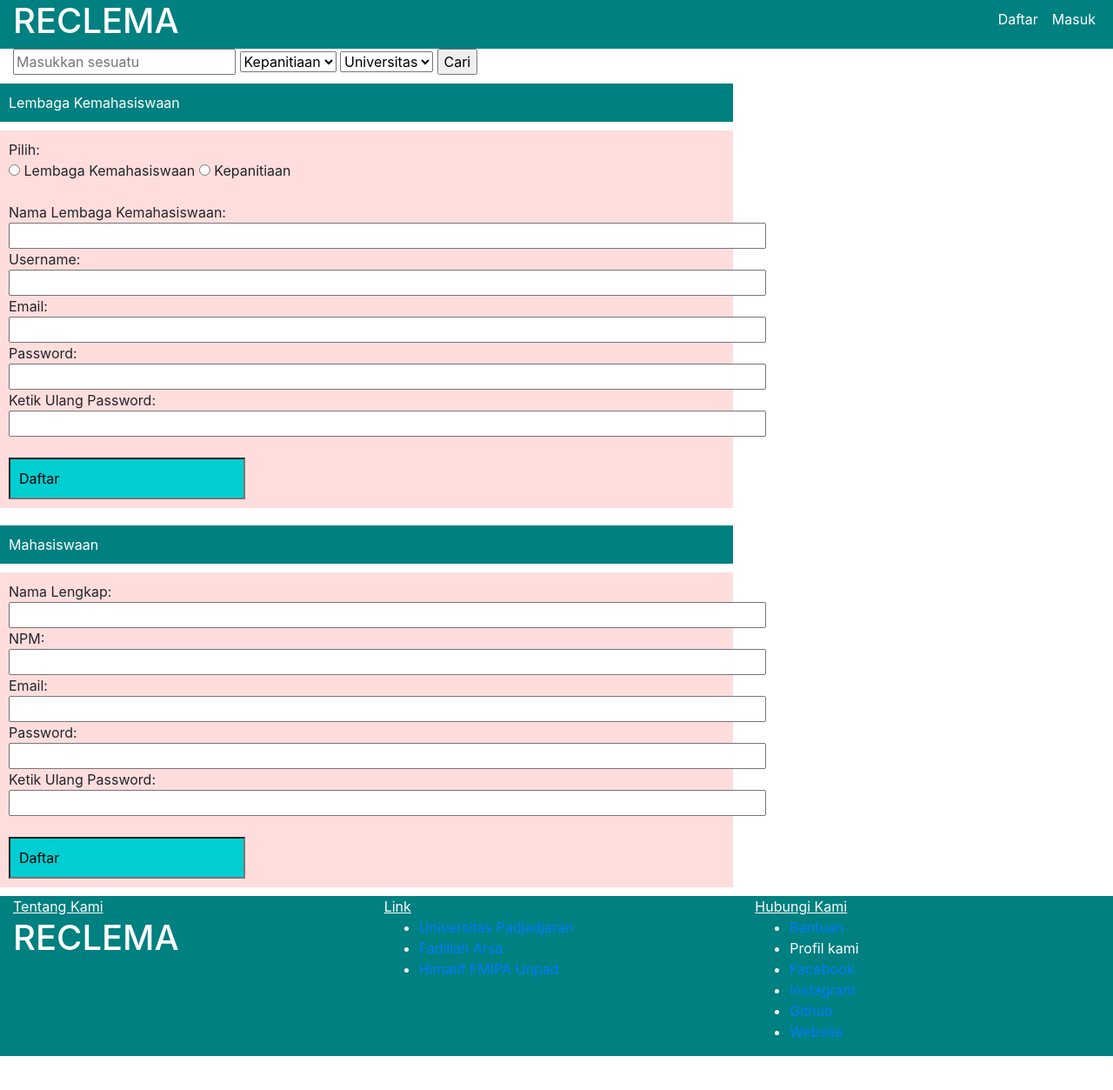
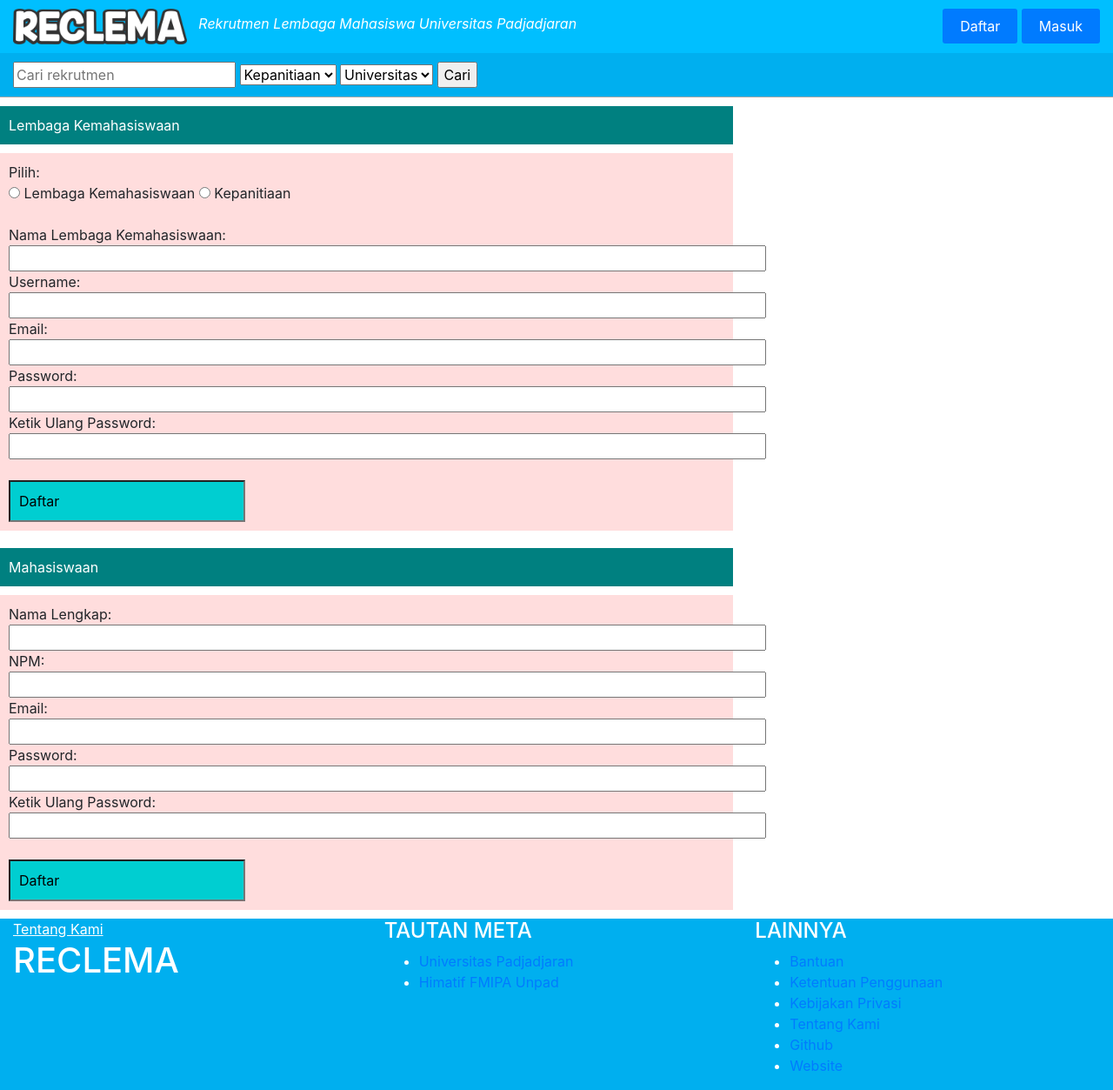
Before and after one commit to fadillaharsa/pwproject, a PHP site: page /daftar.php in a window 1280 px wide. Shown: the whole page at 87% size. Before the commit the page ends 1214 px from the top, so only its background shows below. Run offline with PHP 8.4, Linux system fonts and the light colour scheme.

Commit message:
menambahkan beberapa css

```diff
--- a/Reclema/part/footer.php
+++ b/Reclema/part/footer.php
@@ -1,23 +1,23 @@
 <div class="container-fluid">
-	<div class="row" style="background: #008080; color: white">
+	<div class="row" style="background: #00AFEF; color: white">
 		<div class="col-sm-4"><u>Tentang Kami</u>
 			<img src="">
 			<h1>RECLEMA</h1>
 		</div>
 		<div class="col-sm-4">
-			<u>Link</u>
+			<h4>TAUTAN META</h4>
 			<ul>
 				<li><a href="https://paus.unpad.ac.id/">Universitas Padjadjaran</a></li>
-				<li><a href="https://www.fadillaharsa.id/">Fadillah Arsa</a></li>
 				<li><a href="http://himatif.fmipa.unpad.ac.id/">Himatif FMIPA Unpad</a></li>
 			</ul>
 		</div>
-		<div class="col-sm-4"><u>Hubungi Kami</u>
+		<div class="col-sm-4">
+			<h4>LAINNYA</h4>
 			<ul>
 				<li><a href="https://www.google.com">Bantuan</a></li>
-				<li><a href="https://www.google.co.id"></a>Profil kami</li>
-				<li><a href="https://www.facebook.com">Facebook</a></li>
-				<li><a href="https://www.instagram.com">Instagram</a></li>
+				<li><a href="https://www.google.co.id">Ketentuan Penggunaan</a></li>
+				<li><a href="https://www.facebook.com">Kebijakan Privasi</a></li>
+				<li><a href="https://www.instagram.com">Tentang Kami</a></li>
 				<li><a href="https://github.com/fadillaharsa">Github</a></li>
 				<li><a href="https://www.fadillaharsa.id">Website</a></li>
 			</ul>
--- a/Reclema/part/function_header.php
+++ b/Reclema/part/function_header.php
@@ -1,7 +1,7 @@
-<div class="container-fluid">
+<div class="container-fluid" style="background: #00AFEF; color: white; ; border-bottom: 1px solid #A9A9A9">
 	<div class="bentuk">
-		<form>
-			<input type="text" name="" placeholder="Masukkan sesuatu">
+		<form style="padding-top: 10px; padding-bottom: 10px">
+			<input type="text" name="pencarian" placeholder="Cari rekrutmen">
 			<select name="kategori">
 				<option value="Kepanitiaan">Kepanitiaan</option>
 				<option value="UKM">UKM</option>
--- a/Reclema/part/function_sidebar.php
+++ b/Reclema/part/function_sidebar.php
@@ -1,5 +1,5 @@
-<form>
-	<input type="text" name="" placeholder="Masukkan sesuatu">
+<form >
+	<input type="text" name="pencarian" placeholder="Masukkan sesuatu" >
 	<select name="kategori">
 		<option value="Kepanitiaan">Kepanitiaan</option> <br>
 		<option value="UKM">UKM</option>
--- a/Reclema/part/header.php
+++ b/Reclema/part/header.php
@@ -1,13 +1,15 @@
 
 <div class="container-fluid">
-	<div class="row" style="background: #008080; color: white">
-		<div class="col-sm-4">
-			<h1>RECLEMA</h1>
+	<div class="row" style="background: #00BFFF; color: white">
+		<div class="col-sm-2">
+			<a href="home.php"><img src="content/reclema-full.png" width="200px" style="margin-top:10px; margin-bottom: 10px"></a>
 		</div>
-		<div class="col-sm-8">
-			<p class="kepala">
-				Daftar&emsp;Masuk
-			</p>
+		<div class="col-sm-7">
+			<p style="margin-top:15px; margin-bottom: 10px"><i>Rekrutmen Lembaga Mahasiswa Universitas Padjadjaran</i></p>
+		</div>
+		<div class="col-sm-3" align="right">
+			<a href="daftar.php" class="tombol" style="margin-top: 10px; margin-bottom: 10px">Daftar</a>
+			<a href="masuk.php" class="tombol" style="margin-top: 10px; margin-bottom: 10px">Masuk</a>
 		</div>
 	</div>
 </div>
--- a/Reclema/part/html_first.php
+++ b/Reclema/part/html_first.php
@@ -6,6 +6,24 @@
 	<meta name="viewport" content="width=device-width, initial-scale=1">
 	<link rel="stylesheet" href="bootstrap/css/bootstrap.min.css">
 	<style>
+		.tombol {
+		  display: inline-block;
+		  text-align: center;
+		  vertical-align: middle;
+		  padding: 8px 20px 8px 20px;
+		  border-radius: 3px;
+		  transition: color 0.15s ease-in-out, background-color 0.15s ease-in-out, border-color 0.15s ease-in-out;
+		  color: #ffffff;
+		  background-color: #007bff;
+		  border-color: #007bff;
+		}
+		.tombol:hover{
+		  text-decoration: none;
+		   color: #fff;
+		  background-color: #0069d9;
+		  border-color: #0062cc;
+		}
+
 		.gambarhome{
 			width:auto;
 			height:auto;
```
Also changed, not shown: Reclema/content/reclema-full.png (added).
